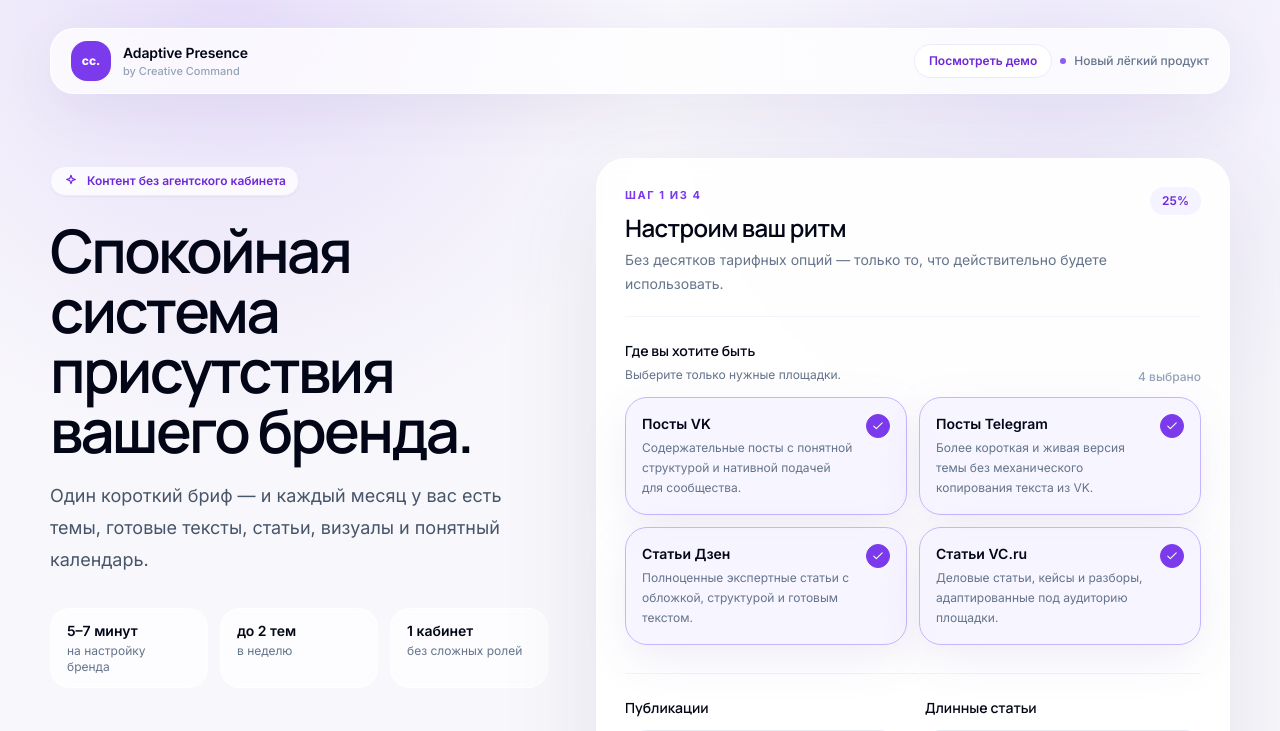
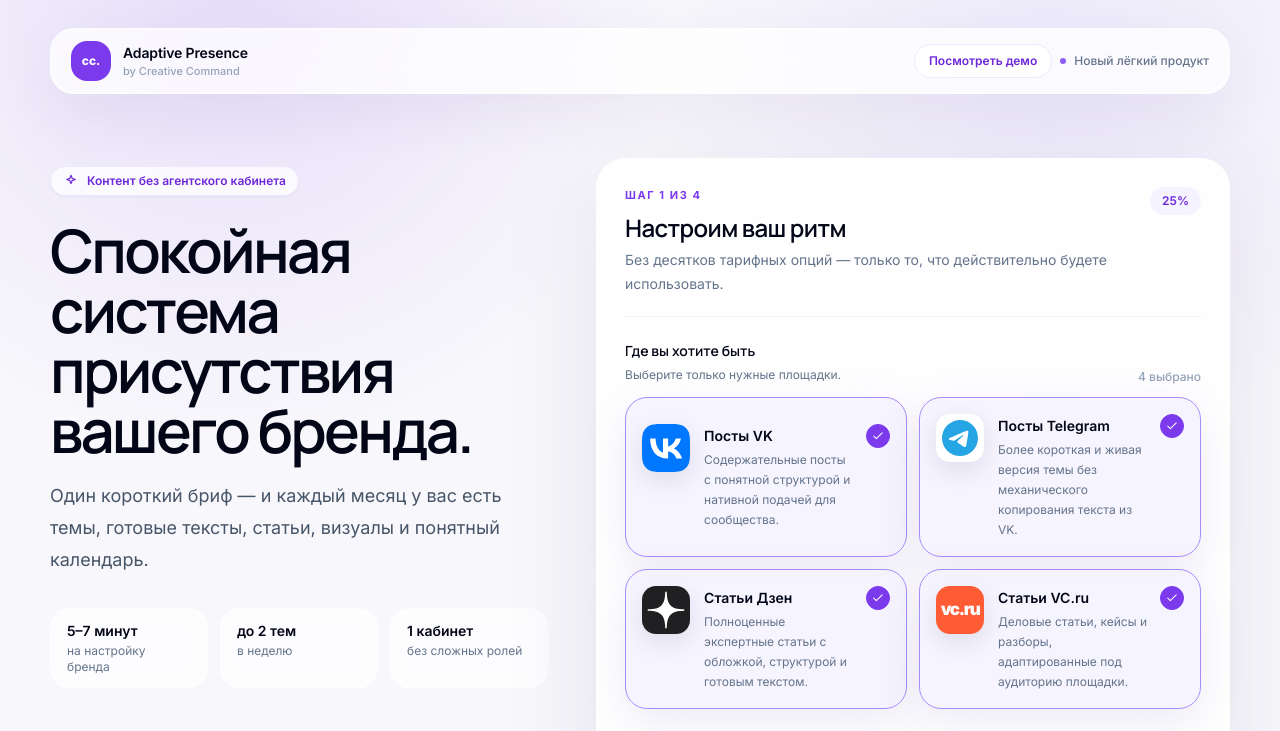
Before and after one commit to litinivan69-prog/Creative-, a Next.js app: page /start in a window 1280 px wide. Shown: the top 731 px of the page. Built offline with nearby package versions, Linux system fonts and the light colour scheme.

Commit message:
Add branded platform selection (#43)

```diff
--- a/src/app/(self-service)/app/preview/page.tsx
+++ b/src/app/(self-service)/app/preview/page.tsx
@@ -5,6 +5,7 @@
 import { prisma } from "@/lib/prisma";
 import { hasSelfServicePaidAccess } from "@/lib/self-service/subscription";
 import { darkCardClass, SelfServiceAppShell } from "@/app/(self-service)/app/self-service-app-shell";
+import { PlatformBrandIcon, platformBrandFromFormatId } from "@/app/(self-service)/platform-brand-icon";
 
 export const dynamic = "force-dynamic";
 
@@ -89,7 +90,7 @@
   const rawBrief = brief.rawBrief;
   const formats = briefValue(rawBrief, "Выбранные форматы")
     .split(",")
-    .map((format) => formatLabels[format.trim()] ?? format.trim())
+    .map((format) => ({ id: format.trim(), label: formatLabels[format.trim()] ?? format.trim() }))
     .filter(Boolean);
   const topics = previewTopics(rawBrief, workspace.name);
   const profile = workspace.brandProfile;
@@ -120,7 +121,10 @@
           <p className="text-[10px] font-bold uppercase tracking-[0.14em] text-violet-300">Ваш набор</p>
           <h2 className="mt-3 text-2xl font-semibold tracking-[-0.035em] text-white">Лёгкий месяц без перегруза</h2>
           <p className="mt-2 text-sm leading-6 text-white/38">Только выбранные площадки и понятный ритм публикаций.</p>
-          <div className="mt-6 flex flex-wrap gap-2">{formats.map((format) => <span key={format} className="rounded-xl border border-white/[0.07] bg-white/[0.04] px-3 py-2 text-xs text-white/65">{format}</span>)}</div>
+          <div className="mt-6 grid gap-2 sm:grid-cols-2">{formats.map((format) => {
+            const platform = platformBrandFromFormatId(format.id);
+            return <div key={format.id} className="flex min-w-0 items-center gap-3 rounded-2xl border border-white/[0.07] bg-white/[0.04] p-3">{platform ? <PlatformBrandIcon platform={platform} className="[&>span]:h-9 [&>span]:w-9 [&>span]:rounded-[11px]" /> : null}<span className="truncate text-xs font-medium text-white/68">{format.label}</span></div>;
+          })}</div>
           <div className="mt-6 grid grid-cols-3 gap-2 text-center">
             <div className="rounded-2xl bg-violet-500/10 p-3"><p className="text-xl font-semibold text-white">8</p><p className="mt-1 text-[9px] text-white/30">публикаций</p></div>
             <div className="rounded-2xl bg-white/[0.035] p-3"><p className="text-xl font-semibold text-white">4</p><p className="mt-1 text-[9px] text-white/30">недели</p></div>
--- /dev/null
+++ b/src/app/(self-service)/platform-brand-icon.tsx
@@ -0,0 +1,54 @@
+import type { ReactNode } from "react";
+
+export type PlatformBrand = "VK" | "Telegram" | "Дзен" | "VC.ru";
+
+const brandNames: Record<PlatformBrand, string> = {
+  VK: "VK",
+  Telegram: "Telegram",
+  "Дзен": "Дзен",
+  "VC.ru": "VC.ru",
+};
+
+function BrandTile({ children, className }: { children: ReactNode; className: string }) {
+  return (
+    <span className={`grid h-12 w-12 shrink-0 place-items-center overflow-hidden rounded-[14px] shadow-[0_8px_24px_rgba(15,23,42,.10)] ${className}`}>
+      {children}
+    </span>
+  );
+}
+
+export function PlatformBrandIcon({ platform, className = "" }: { platform: PlatformBrand; className?: string }) {
+  const icon = platform === "VK" ? (
+    <BrandTile className="bg-white">
+      <svg viewBox="0 0 24 24" role="img" aria-label="VK" className="h-full w-full" fill="#0077ff">
+        <path d="m9.489.004.729-.003h3.564l.73.003.914.01.433.007.418.011.403.014.388.016.374.021.36.025.345.03.333.033c1.74.196 2.933.616 3.833 1.516.9.9 1.32 2.092 1.516 3.833l.034.333.029.346.025.36.02.373.025.588.012.41.013.644.009.915.004.98-.001 3.313-.003.73-.01.914-.007.433-.011.418-.014.403-.016.388-.021.374-.025.36-.03.345-.033.333c-.196 1.74-.616 2.933-1.516 3.833-.9.9-2.092 1.32-3.833 1.516l-.333.034-.346.029-.36.025-.373.02-.588.025-.41.012-.644.013-.915.009-.98.004-3.313-.001-.73-.003-.914-.01-.433-.007-.418-.011-.403-.014-.388-.016-.374-.021-.36-.025-.345-.03-.333-.033c-1.74-.196-2.933-.616-3.833-1.516-.9-.9-1.32-2.092-1.516-3.833l-.034-.333-.029-.346-.025-.36-.02-.373-.025-.588-.012-.41-.013-.644-.009-.915-.004-.98.001-3.313.003-.73.01-.914.007-.433.011-.418.014-.403.016-.388.021-.374.025-.36.03-.345.033-.333c.196-1.74.616-2.933 1.516-3.833.9-.9 2.092-1.32 3.833-1.516l.333-.034.346-.029.36-.025.373-.02.588-.025.41-.012.644-.013.915-.009.98-.004ZM6.79 7.3H4.05c.13 6.24 3.25 9.99 8.72 9.99h.31v-3.57c2.01.2 3.53 1.67 4.14 3.57h2.84c-.78-2.84-2.83-4.41-4.11-5.01 1.28-.74 3.08-2.54 3.51-4.98h-2.58c-.56 1.98-2.22 3.78-3.8 3.95V7.3H10.5v6.92c-1.6-.4-3.62-2.34-3.71-6.92Z" />
+      </svg>
+    </BrandTile>
+  ) : platform === "Telegram" ? (
+    <BrandTile className="bg-white p-1.5">
+      <svg viewBox="0 0 24 24" role="img" aria-label="Telegram" className="h-full w-full" fill="#26a5e4">
+        <path d="M11.944 0A12 12 0 0 0 0 12a12 12 0 0 0 12 12 12 12 0 0 0 12-12A12 12 0 0 0 12 0a12 12 0 0 0-.056 0zm4.962 7.224c.1-.002.321.023.465.14a.506.506 0 0 1 .171.325c.016.093.036.306.02.472-.18 1.898-.962 6.502-1.36 8.627-.168.9-.499 1.201-.82 1.23-.696.065-1.225-.46-1.9-.902-1.056-.693-1.653-1.124-2.678-1.8-1.185-.78-.417-1.21.258-1.91.177-.184 3.247-2.977 3.307-3.23.007-.032.014-.15-.056-.212s-.174-.041-.249-.024c-.106.024-1.793 1.14-5.061 3.345-.48.33-.913.49-1.302.48-.428-.008-1.252-.241-1.865-.44-.752-.245-1.349-.374-1.297-.789.027-.216.325-.437.893-.663 3.498-1.524 5.83-2.529 6.998-3.014 3.332-1.386 4.025-1.627 4.476-1.635z" />
+      </svg>
+    </BrandTile>
+  ) : platform === "Дзен" ? (
+    <BrandTile className="bg-[#202022]">
+      <svg viewBox="0 0 168 168" role="img" aria-label="Дзен" className="h-full w-full">
+        <path d="M148 82.7c0-.6-.5-1.1-1.2-1.2-23-.8-36.9-3.8-46.7-13.5S87.4 44.2 86.5 21.2c0-.7-.5-1.2-1.2-1.2h-2.7c-.6 0-1.1.5-1.2 1.2-.8 23-3.8 37-13.6 46.8S44.1 80.7 21.2 81.5c-.7.1-1.2.6-1.2 1.2v2.7c0 .6.5 1.1 1.2 1.2 22.9.9 36.9 3.8 46.7 13.6s12.7 23.7 13.6 46.6c0 .7.5 1.2 1.2 1.2h2.7c.6 0 1.1-.5 1.2-1.2.8-22.9 3.8-36.8 13.6-46.6s23.7-12.7 46.7-13.6c.6 0 1.1-.5 1.1-1.2v-2.7Z" fill="white" />
+      </svg>
+    </BrandTile>
+  ) : (
+    <BrandTile className="bg-[#ff5c35] text-white">
+      <span className="text-[17px] font-black tracking-[-0.08em]">vc.ru</span>
+    </BrandTile>
+  );
+
+  return <span className={className} title={brandNames[platform]}>{icon}</span>;
+}
+
+export function platformBrandFromFormatId(formatId: string): PlatformBrand | null {
+  if (formatId === "vk_post") return "VK";
+  if (formatId === "telegram_post") return "Telegram";
+  if (formatId === "dzen_article") return "Дзен";
+  if (formatId === "vcru_article") return "VC.ru";
+  return null;
+}
--- a/src/app/(self-service)/start/self-service-start.tsx
+++ b/src/app/(self-service)/start/self-service-start.tsx
@@ -10,6 +10,7 @@
   selfServiceBriefHref,
   type SelfServiceFormatId,
 } from "@/lib/self-service/product";
+import { PlatformBrandIcon, platformBrandFromFormatId, type PlatformBrand } from "@/app/(self-service)/platform-brand-icon";
 
 const coreFormats = SELF_SERVICE_FORMATS.filter((format) => format.core);
 const helperFormats = SELF_SERVICE_FORMATS.filter((format) => !format.core);
@@ -33,11 +34,13 @@
   active,
   title,
   description,
+  platform,
   onClick,
 }: {
   active: boolean;
   title: string;
   description: string;
+  platform?: PlatformBrand | null;
   onClick: () => void;
 }) {
   return (
@@ -45,16 +48,19 @@
       type="button"
       onClick={onClick}
       aria-pressed={active}
-      className={`min-w-0 rounded-[22px] border p-4 text-left transition duration-200 focus-visible:outline-none focus-visible:ring-4 focus-visible:ring-violet-200 ${
+      className={`group min-w-0 rounded-[22px] border p-4 text-left transition duration-200 focus-visible:outline-none focus-visible:ring-4 focus-visible:ring-violet-200 ${
         active
-          ? "border-violet-300 bg-violet-50/80 shadow-[0_14px_45px_rgba(109,82,171,0.10)]"
-          : "border-slate-200/80 bg-white/80 hover:border-violet-200 hover:bg-white"
+          ? "border-violet-400 bg-violet-50/90 shadow-[0_14px_45px_rgba(109,82,171,0.12)]"
+          : "border-slate-200/80 bg-white/80 hover:-translate-y-0.5 hover:border-violet-200 hover:bg-white hover:shadow-[0_12px_30px_rgba(77,61,112,.07)]"
       }`}
     >
       <span className="flex items-start justify-between gap-3">
-        <span className="min-w-0">
+        <span className="flex min-w-0 items-start gap-3.5">
+          {platform ? <PlatformBrandIcon platform={platform} /> : null}
+          <span className="min-w-0 pt-0.5">
           <span className="block text-sm font-semibold text-slate-950">{title}</span>
           <span className="mt-1 block text-xs leading-5 text-slate-500">{description}</span>
+          </span>
         </span>
         <span
           className={`grid h-6 w-6 shrink-0 place-items-center rounded-full border ${
@@ -217,6 +223,7 @@
                     active={selectedFormats.includes(format.id)}
                     title={format.label}
                     description={format.description}
+                    platform={platformBrandFromFormatId(format.id)}
                     onClick={() => toggleFormat(format.id)}
                   />
                 ))}
```
